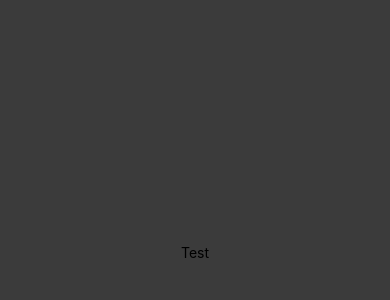
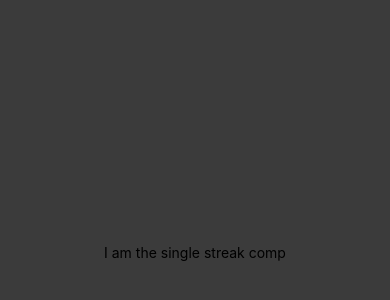
Before and after one commit to JFurgalski/bloom-tech-test, a React Native app in the folder technical-exercise-rn-main/: screen / in a window 390 px wide. Shown: the part 170-470 px from the top of the page. Built offline with nearby package versions, Linux system fonts and the light colour scheme.

Commit message:
Creating a skeleton for the StreakComp which will be the main comp
I see this component being broken into two pieces, a single circle comp which will define how the single streak renders and a comp which will render the entire 7 day

```diff
--- a/technical-exercise-rn-main/src/components/SingleStreak/SingleStreak.tsx
+++ b/technical-exercise-rn-main/src/components/SingleStreak/SingleStreak.tsx
@@ -6,7 +6,7 @@ import { SingleStreakProps } from "./SingleStreak.types";
 const SingleStreak: React.FC<SingleStreakProps> = ({}) => {
   return (
     <View style={styles.container}>
-      <Text>Test</Text>
+      <Text>I am the single streak comp</Text>
     </View>
   );
 };
--- /dev/null
+++ b/technical-exercise-rn-main/src/components/StreakComponent/StreakComponent.types.ts
@@ -0,0 +1 @@
+export interface StreakComponentProps {}
```
Also changed, not shown: technical-exercise-rn-main/src/components/StreakComponent/StreakComponent.styles.ts (added, +7 -0 lines), technical-exercise-rn-main/src/components/StreakComponent/StreakComponent.tsx (added, +16 -0 lines).
